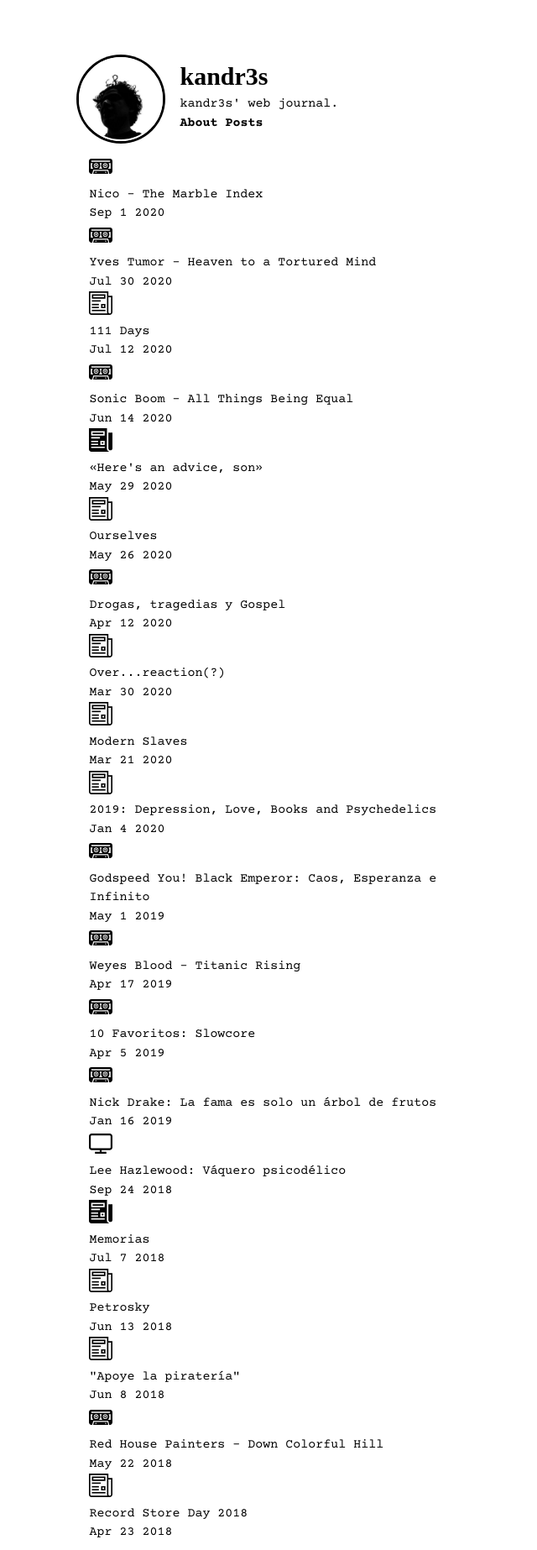
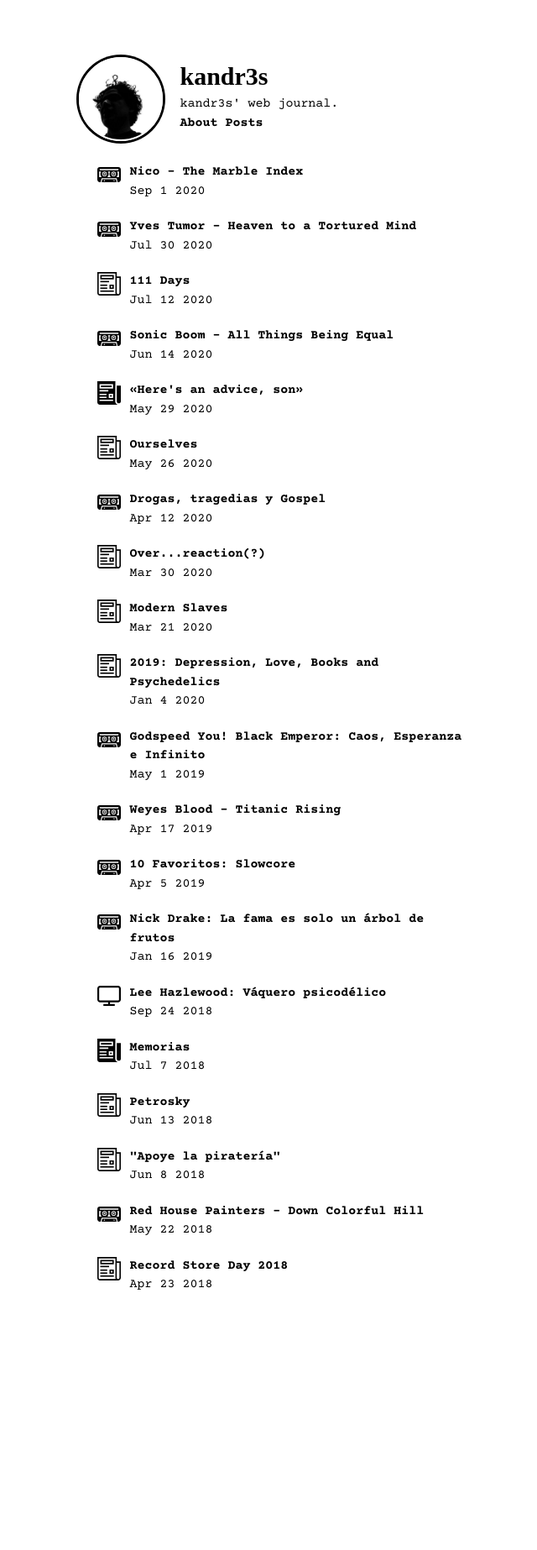
Before and after one commit to kandr3s/kandr3s.github.io, a Jekyll site: the page built from index.html, in a window 1280 px wide. Shown: the whole page at 84% size, without its empty margins (322-962 px from the left). Built offline with Jekyll 4.4.1, drawn with Linux system fonts in a browser that asks for light colours; nearby versions of some CDN libraries; after the commit the page ends 1581 px from its top, so only the background shows below that.

Commit message:
Removes timeline layout

```diff
--- a/index.html
+++ b/index.html
@@ -1,17 +1,16 @@
 ---
 layout: base
 ---
-<div class="timeline timeline-left">
+
+
+<div class="content-grid">
     {% for post in site.posts %}
-    <div class="timeline-block">
-        <div class="timeline-icon timeline-icon-hide-border">{% include category-icons.html %}</div>
-        <div class="timeline-content">
-            {% if post.external_url %}<a class="stream-item" href="{{ post.external_url }}" target="_blank">{{ post.title }}</a>
-            <div class="timeline-date">{% include date.html %}</div>
-            {% else %}<a class="stream-item" href="{{ post.url }}">{{ post.title }}</a>
-            <div class="timeline-date">{% include date.html %}</div>
-            {% endif %}
-        </div>
+    {% include category-icons.html %}
+    <div class="post-info">{% if post.external_url %}<a class="post-title-link" href="{{ post.external_url }}" target="_blank">{{ post.title }}</a>
+        <br />{% include date.html %}
+        {% else %}<a class="post-title-link" href="{{ post.url }}">{{ post.title }}</a>
+        <br />{% include date.html %}
+        {% endif %}
     </div>
     {% endfor %}
 </div>
```
